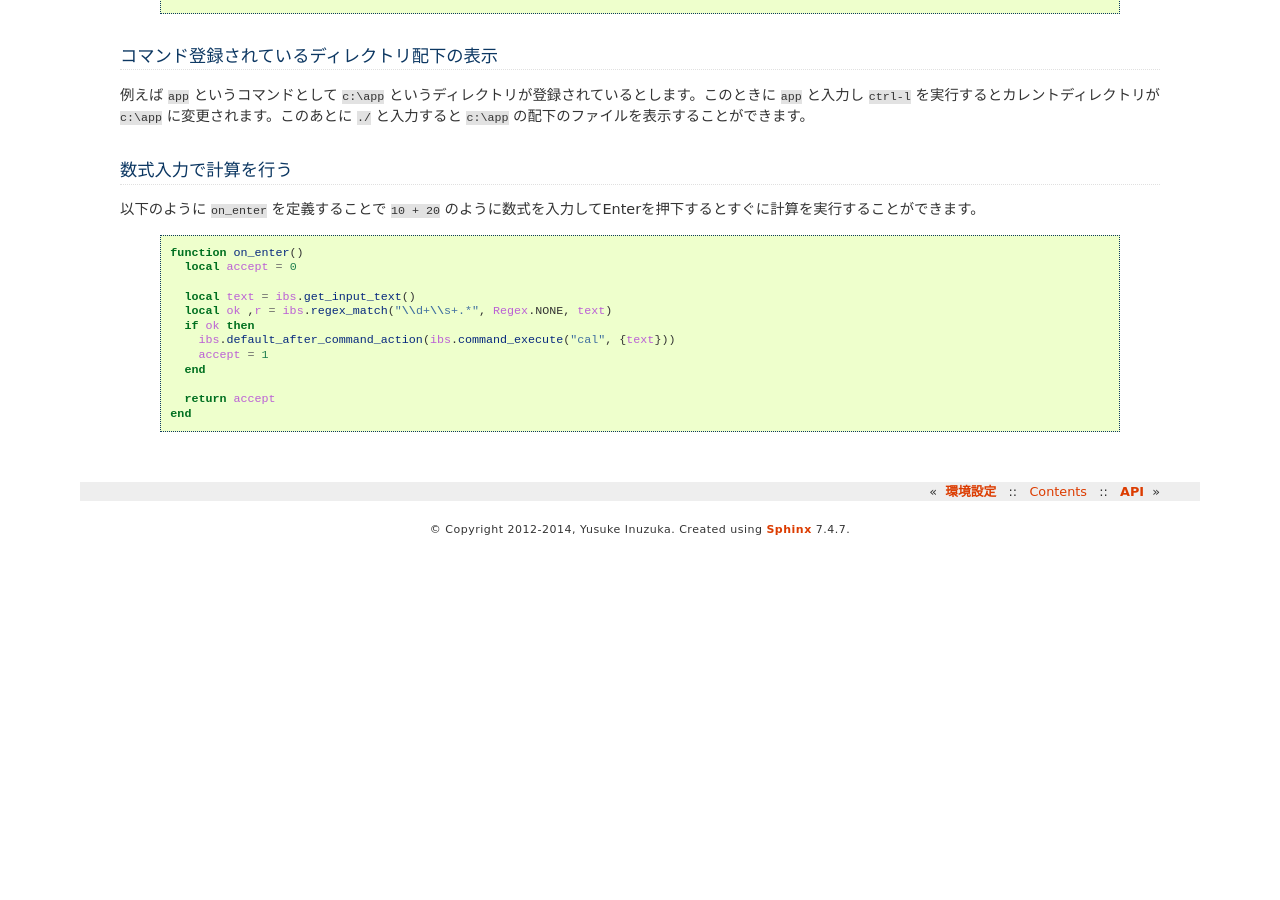
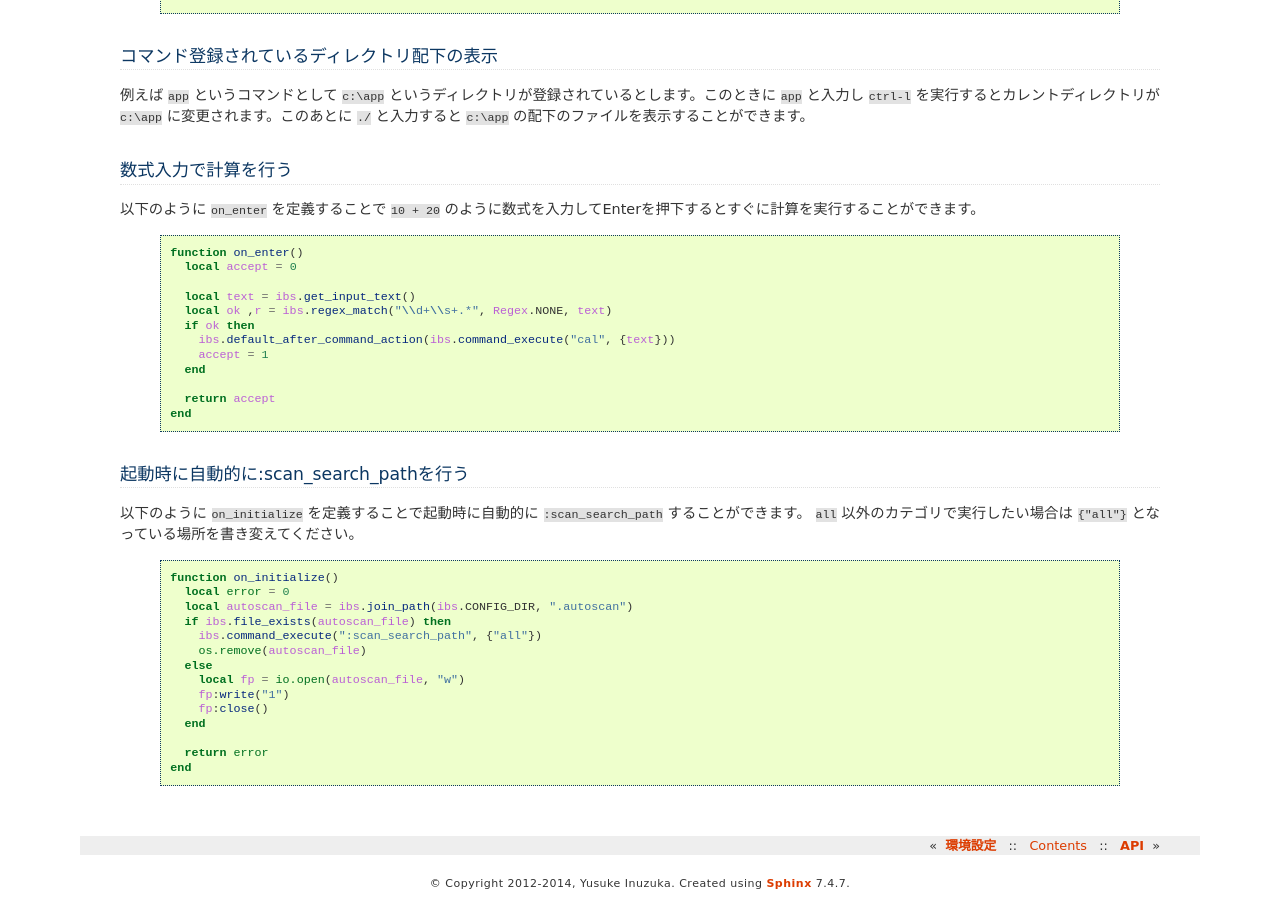
Before and after one commit to yuin/iceberg, a Sphinx documentation site: the page built from docs/source/tips.rst, in a window 1280 px wide and 900 px high, scrolled down 1282 px. Built offline with Sphinx 7.4.7, drawn with Linux system fonts in a browser that asks for light colours; the version number could not be read and is left out; before the commit the page ends 1828 px from its top, so only the background shows below that.

```diff
--- a/docs/source/changes.rst
+++ b/docs/source/changes.rst
@@ -1,5 +1,10 @@
 変更履歴
 =======================
+0.9.5 (2014-03-04)
+-----------------------
+- FIXED: 補完候補ウインドウに ``'&'`` が描画できなかった問題を修正
+- FIXED: 一部のキー組み合わせで動作しなかった問題を修正( ``shift-tab`` など )
+
 0.9.4 (2013-11-05)
 -----------------------
 - NEW: 補完候補の属性に ``always_match`` を追加
--- a/docs/source/overview.rst
+++ b/docs/source/overview.rst
@@ -90,7 +90,7 @@
 
 migemo検索
 ~~~~~~~~~~~~~~~
-iceberg実行ファイルのディレクトリに ``migemo.dll`` を ``dict`` ディレクトリ配下に辞書ファイルを配置することによりmigemo機能が有効となります。前方一致・部分一致検索を行う場合に日本語ファイルにもマッチするようになります。ファイル配置は以下のようになります。::
+iceberg実行ファイルのディレクトリに ``migemo.dll`` を ``dict`` ディレクトリ配下に辞書ファイルを配置することによりmigemo機能が有効となります。migemoのバージョンは ``cmigemo-1.3c`` で動作確認をしています。前方一致・部分一致検索を行う場合に日本語ファイルにもマッチするようになります。ファイル配置は以下のようになります。::
 
     iceberg.exe
     migemo.dll
--- a/docs/source/tips.rst
+++ b/docs/source/tips.rst
@@ -92,3 +92,24 @@
 
           return accept
         end
+
+起動時に自動的に:scan_search_pathを行う
+--------------------------------------------------------
+以下のように ``on_initialize`` を定義することで起動時に自動的に ``:scan_search_path`` することができます。 ``all`` 以外のカテゴリで実行したい場合は ``{"all"}`` となっている場所を書き変えてください。
+
+    .. code-block:: lua
+
+        function on_initialize()
+          local error = 0
+          local autoscan_file = ibs.join_path(ibs.CONFIG_DIR, ".autoscan")
+          if ibs.file_exists(autoscan_file) then
+            ibs.command_execute(":scan_search_path", {"all"})
+            os.remove(autoscan_file)
+          else
+            local fp = io.open(autoscan_file, "w")
+            fp:write("1")
+            fp:close()
+          end
+
+          return error
+        end
```
Also changed, not shown: 4 other files.
